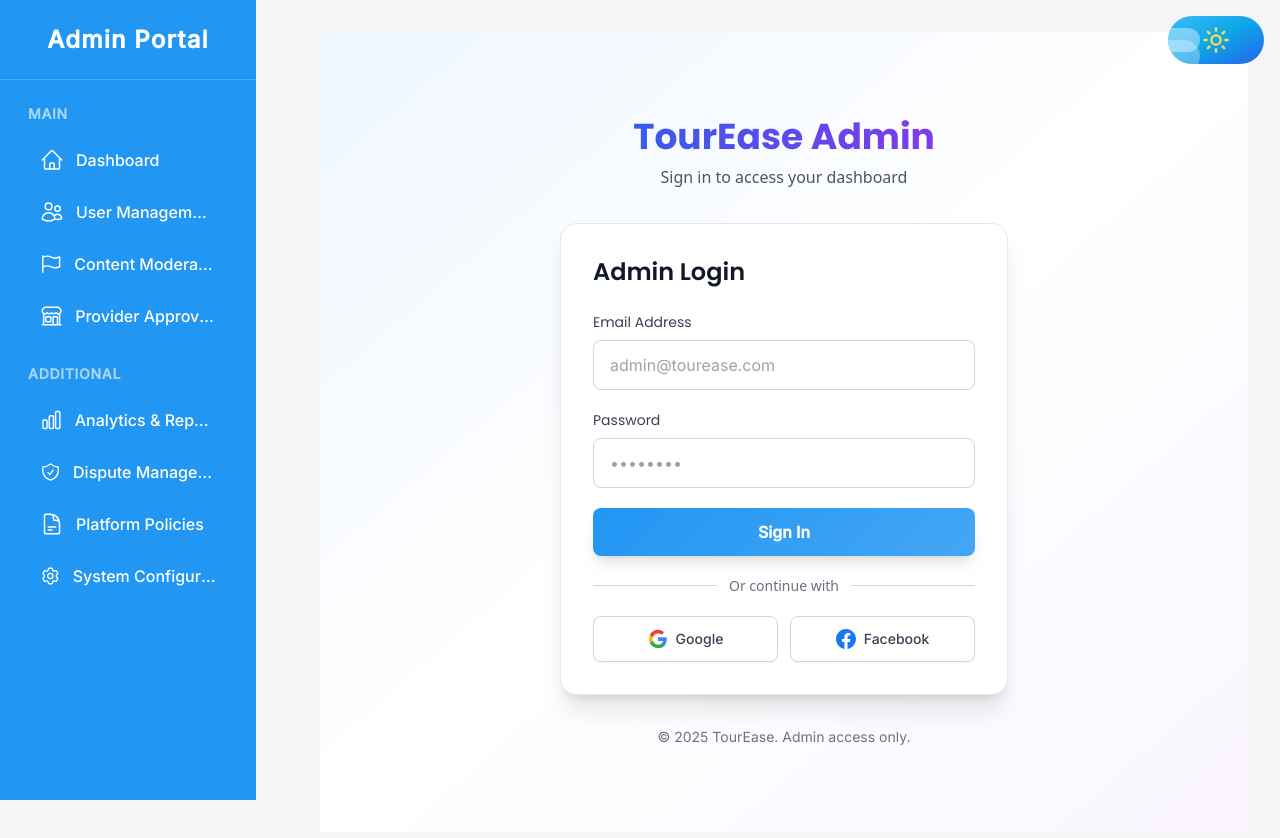
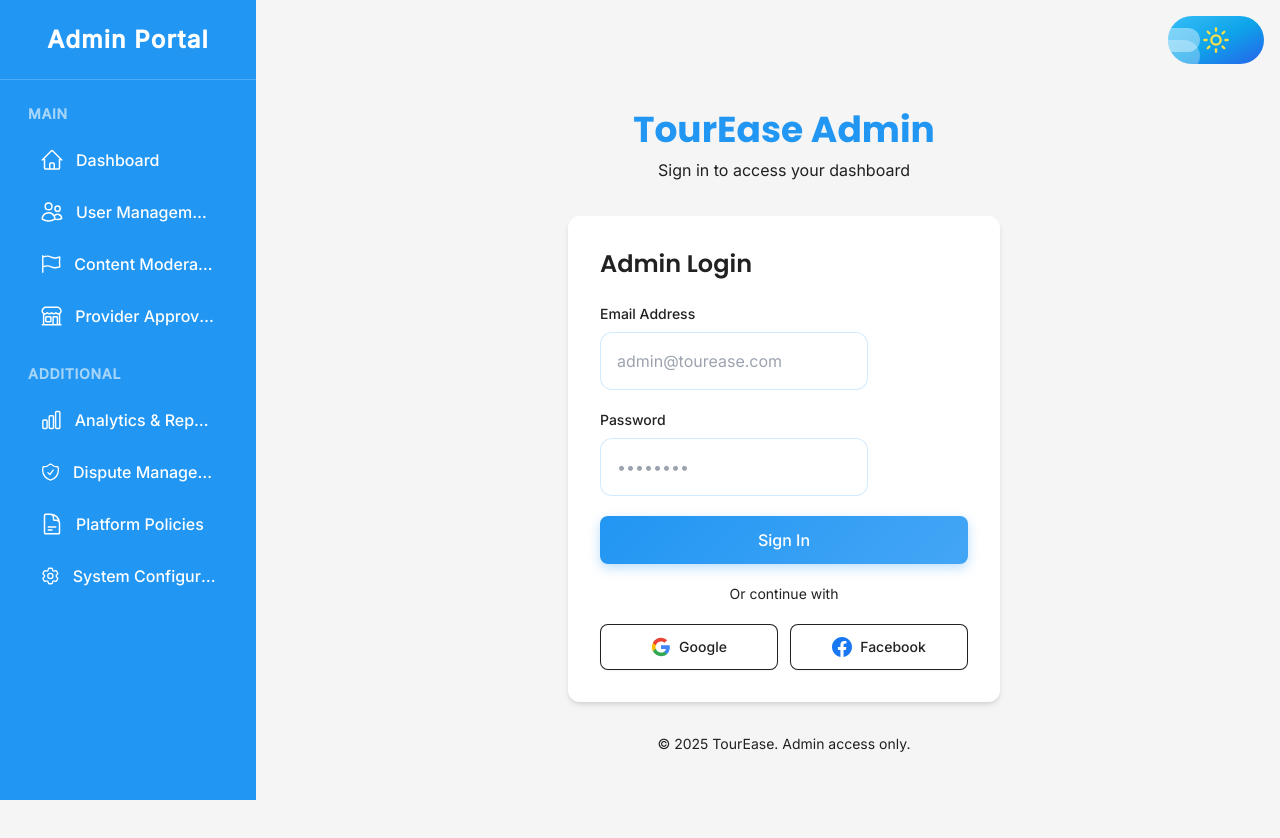
Before and after one commit to MohammedAlsalehi033/tourease-admin, a Next.js app: page /login in a window 1280 px wide. Shown: the top 838 px of the page. Built offline with nearby package versions, Linux system fonts and the light colour scheme; no server answers.

Commit message:
changed the colors a little bit

```diff
--- a/src/app/(view)/login/page.tsx
+++ b/src/app/(view)/login/page.tsx
@@ -76,26 +76,26 @@ export default function LoginPage() {
   };
 
   return (
-    <div className="min-h-screen flex items-center justify-center bg-gradient-to-br from-blue-50 via-white to-purple-50 dark:from-gray-900 dark:via-gray-800 dark:to-gray-900 px-4 py-12">
+    <div className="min-h-screen flex items-center justify-center px-4 py-12" style={{ backgroundColor: 'rgb(var(--background))' }}>
       <div className="max-w-md w-full">
         {/* Header */}
         <div className="text-center mb-8">
-          <h1 className="font-display text-4xl font-bold bg-gradient-to-r from-blue-600 to-purple-600 bg-clip-text text-transparent mb-2">
+          <h1 className="text-4xl font-bold mb-2" style={{ color: 'rgb(var(--primary))' }}>
             TourEase Admin
           </h1>
-          <p className="text-gray-600 dark:text-gray-400 font-sans text-body-lg">
+          <p className="text-body-lg" style={{ color: 'rgba(var(--text), 0.6)' }}>
             Sign in to access your dashboard
           </p>
         </div>
 
         {/* Login Form Card */}
-        <div className="bg-white dark:bg-gray-800 rounded-2xl shadow-xl border border-gray-200 dark:border-gray-700 p-8">
-          <h2 className="font-display text-2xl font-semibold mb-6 text-gray-900 dark:text-white">
+        <div className="card p-8">
+          <h2 className="text-2xl font-semibold mb-6" style={{ color: 'rgb(var(--text))' }}>
             Admin Login
           </h2>
 
           {error && (
-            <div className="bg-red-50 dark:bg-red-900/20 border border-red-200 dark:border-red-800 text-red-600 dark:text-red-400 px-4 py-3 rounded-lg mb-6 font-sans text-sm">
+            <div className="bg-red-50 dark:bg-red-900/20 border border-red-200 dark:border-red-800 text-red-600 dark:text-red-400 px-4 py-3 rounded-lg mb-6 text-sm">
               {error}
             </div>
           )}
@@ -105,7 +105,8 @@ export default function LoginPage() {
             <div>
               <label
                 htmlFor="email"
-                className="block font-display text-sm font-medium text-gray-700 dark:text-gray-300 mb-2"
+                className="block text-sm font-medium mb-2"
+                style={{ color: 'rgb(var(--text))' }}
               >
                 Email Address
               </label>
@@ -115,7 +116,7 @@ export default function LoginPage() {
                 placeholder="admin@tourease.com"
                 value={email}
                 onChange={(e) => setEmail(e.target.value)}
-                className="w-full px-4 py-3 rounded-lg border border-gray-300 dark:border-gray-600 bg-white dark:bg-gray-900 text-gray-900 dark:text-white placeholder-gray-400 focus:outline-none focus:ring-2 focus:ring-blue-500 focus:border-transparent transition-all"
+                className="input"
                 required
                 disabled={isLoading}
               />
@@ -125,7 +126,8 @@ export default function LoginPage() {
             <div>
               <label
                 htmlFor="password"
-                className="block font-display text-sm font-medium text-gray-700 dark:text-gray-300 mb-2"
+                className="block text-sm font-medium mb-2"
+                style={{ color: 'rgb(var(--text))' }}
               >
                 Password
               </label>
@@ -135,7 +137,7 @@ export default function LoginPage() {
                 placeholder="••••••••"
                 value={password}
                 onChange={(e) => setPassword(e.target.value)}
-                className="w-full px-4 py-3 rounded-lg border border-gray-300 dark:border-gray-600 bg-white dark:bg-gray-900 text-gray-900 dark:text-white placeholder-gray-400 focus:outline-none focus:ring-2 focus:ring-blue-500 focus:border-transparent transition-all"
+                className="input"
                 required
                 disabled={isLoading}
               />
@@ -145,7 +147,7 @@ export default function LoginPage() {
             <button
               type="submit"
               disabled={isLoading}
-              className="w-full btn-primary hover:from-blue-700 hover:to-purple-700 text-white font-semibold py-3 px-4 rounded-lg shadow-lg hover:shadow-xl transform hover:-translate-y-0.5 transition-all duration-200 disabled:opacity-50 disabled:cursor-not-allowed disabled:transform-none"
+              className="btn-primary w-full"
             >
               {isLoading ? (
                 <span className="flex items-center justify-center">
@@ -163,10 +165,10 @@ export default function LoginPage() {
             {/* Divider */}
             <div className="relative my-6">
               <div className="absolute inset-0 flex items-center">
-                <div className="w-full border-t border-gray-300 dark:border-gray-600"></div>
+                <div className="w-full h-px" style={{ backgroundColor: 'rgba(var(--text), 0.1)' }}></div>
               </div>
               <div className="relative flex justify-center text-sm">
-                <span className="px-3 bg-white dark:bg-gray-800 text-gray-500 dark:text-gray-400 font-sans">
+                <span className="px-3" style={{ backgroundColor: 'rgb(var(--surface))', color: 'rgba(var(--text), 0.6)' }}>
                   Or continue with
                 </span>
               </div>
@@ -178,7 +180,12 @@ export default function LoginPage() {
               <button
                 type="button"
                 onClick={() => handleOAuthLogin("google")}
-                className="flex items-center justify-center gap-2 px-4 py-3 border border-gray-300 dark:border-gray-600 rounded-lg bg-white dark:bg-gray-900 hover:bg-gray-50 dark:hover:bg-gray-800 transition-all duration-200 disabled:opacity-50 disabled:cursor-not-allowed shadow-sm hover:shadow-md"
+                className="flex items-center justify-center gap-2 px-4 py-3 border rounded-lg transition-all duration-200 disabled:opacity-50 disabled:cursor-not-allowed shadow-sm hover:shadow-md"
+                style={{
+                  borderColor: 'rgba(var(--text), 0.1)',
+                  backgroundColor: 'rgb(var(--surface))',
+                  color: 'rgb(var(--text))'
+                }}
                 disabled={isLoading}
               >
                 <svg className="w-5 h-5" viewBox="0 0 24 24">
@@ -187,27 +194,32 @@ export default function LoginPage() {
                   <path fill="#FBBC05" d="M5.84 14.09c-.22-.66-.35-1.36-.35-2.09s.13-1.43.35-2.09V7.07H2.18C1.43 8.55 1 10.22 1 12s.43 3.45 1.18 4.93l2.85-2.22.81-.62z"/>
                   <path fill="#EA4335" d="M12 5.38c1.62 0 3.06.56 4.21 1.64l3.15-3.15C17.45 2.09 14.97 1 12 1 7.7 1 3.99 3.47 2.18 7.07l3.66 2.84c.87-2.6 3.3-4.53 6.16-4.53z"/>
                 </svg>
-                <span className="font-medium text-gray-700 dark:text-gray-300 text-sm hidden sm:inline">Google</span>
+                <span className="font-medium text-sm hidden sm:inline">Google</span>
               </button>
 
               {/* Facebook Button */}
               <button
                 type="button"
                 onClick={() => handleOAuthLogin("facebook")}
-                className="flex items-center justify-center gap-2 px-4 py-3 border border-gray-300 dark:border-gray-600 rounded-lg bg-white dark:bg-gray-900 hover:bg-gray-50 dark:hover:bg-gray-800 transition-all duration-200 disabled:opacity-50 disabled:cursor-not-allowed shadow-sm hover:shadow-md"
+                className="flex items-center justify-center gap-2 px-4 py-3 border rounded-lg transition-all duration-200 disabled:opacity-50 disabled:cursor-not-allowed shadow-sm hover:shadow-md"
+                style={{
+                  borderColor: 'rgba(var(--text), 0.1)',
+                  backgroundColor: 'rgb(var(--surface))',
+                  color: 'rgb(var(--text))'
+                }}
                 disabled={isLoading}
               >
                 <svg className="w-5 h-5" fill="#1877F2" viewBox="0 0 24 24">
                   <path d="M24 12.073c0-6.627-5.373-12-12-12s-12 5.373-12 12c0 5.99 4.388 10.954 10.125 11.854v-8.385H7.078v-3.47h3.047V9.43c0-3.007 1.792-4.669 4.533-4.669 1.312 0 2.686.235 2.686.235v2.953H15.83c-1.491 0-1.956.925-1.956 1.874v2.25h3.328l-.532 3.47h-2.796v8.385C19.612 23.027 24 18.062 24 12.073z"/>
                 </svg>
-                <span className="font-medium text-gray-700 dark:text-gray-300 text-sm hidden sm:inline">Facebook</span>
+                <span className="font-medium text-sm hidden sm:inline">Facebook</span>
               </button>
             </div>
           </form>
         </div>
 
         {/* Footer */}
-        <p className="text-center text-gray-500 dark:text-gray-400 text-sm mt-8">
+        <p className="text-center text-sm mt-8" style={{ color: 'rgba(var(--text), 0.5)' }}>
           © 2025 TourEase. Admin access only.
         </p>
       </div>
```
